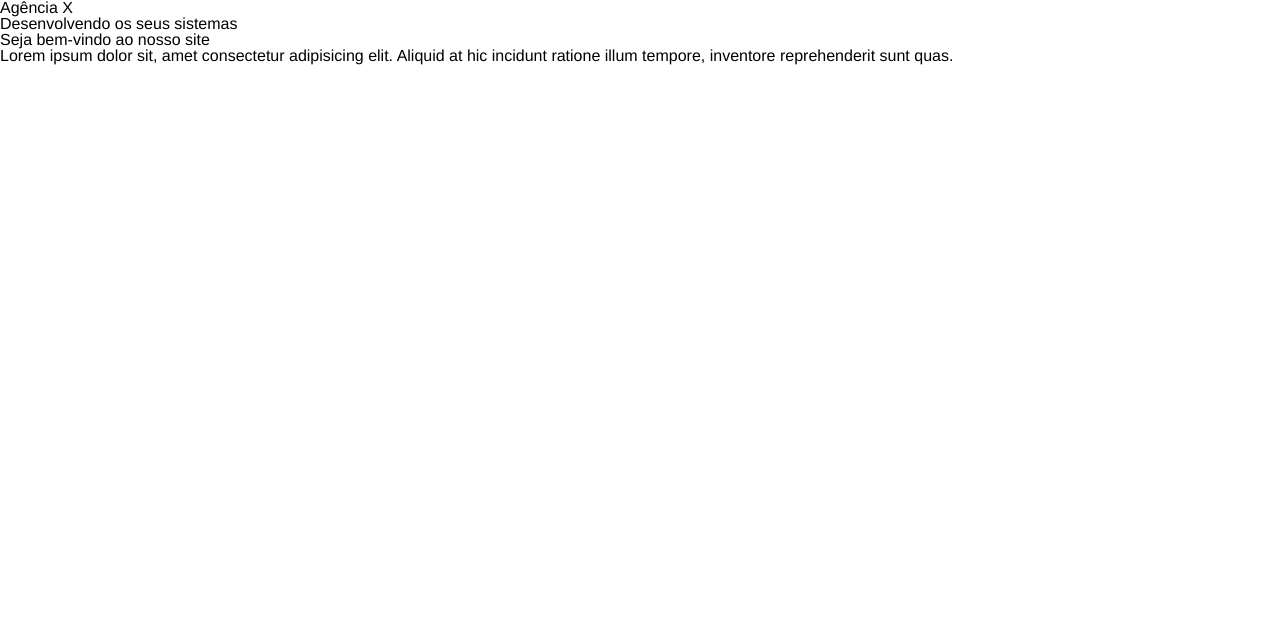
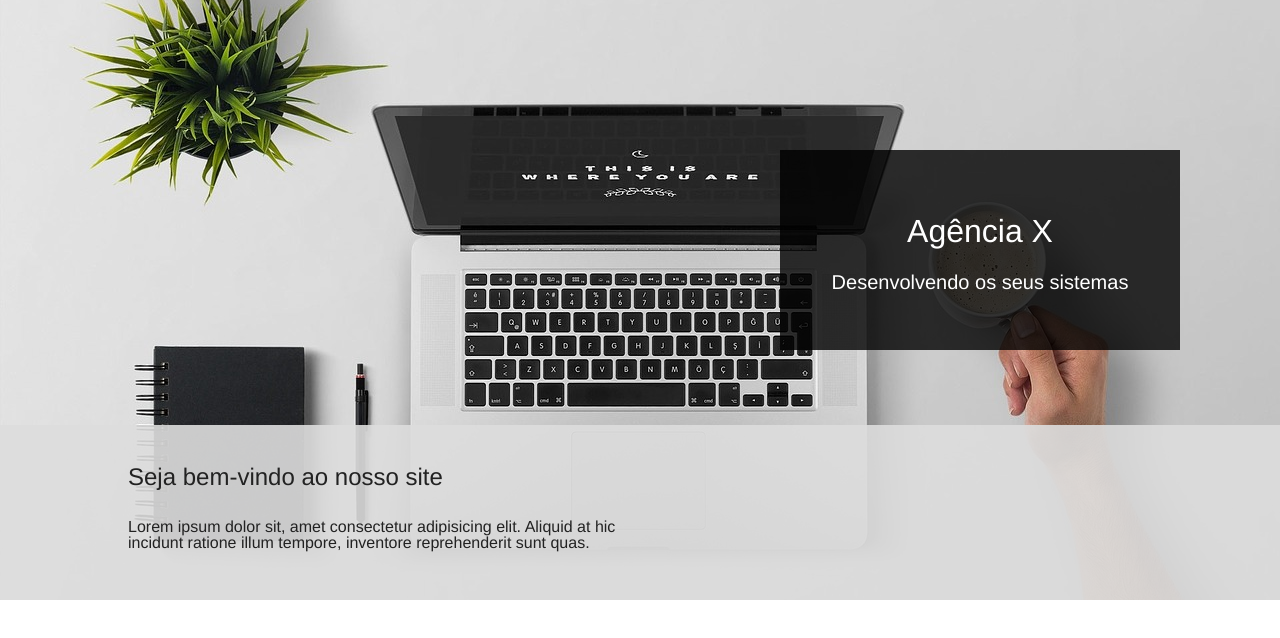
Before and after one commit to f-nely/agencia-X, a plain HTML site: page agenciaX/index.html in a window 1280 px wide. Drawn offline with Linux system fonts and the light colour scheme.

Commit message:
Finalizando css do header

```diff
--- a/agenciaX/css/styles.css
+++ b/agenciaX/css/styles.css
@@ -3,3 +3,78 @@
 html {
     font-family: Helvetica, sans-serif;
 }
+
+/* banner */
+
+.banner {
+    width: 100%;
+    height: 600px;
+    background-image: url('../img/capa2.jpg');
+    background-position: center;
+    position: relative;
+}
+
+.box-container {
+    width: 400px;
+    height: 200px;
+    text-align: center;
+    position: absolute;
+    right: 100px;
+    bottom: 250px;
+}
+
+.box-background {
+    width: 100%;
+    height: 100%;
+    background-color: #000;
+    opacity: .8;
+    position: relative;
+}
+
+.box-banner-title {
+    position: absolute;
+    width: 100%;
+    text-align: center;
+    top: 0;
+    color: #FFF;
+    padding-top: 65px;
+}
+
+.box-banner-title h1 {
+    font-size: 32px;
+    margin-bottom: 25px;
+}
+
+.box-banner-title p {
+    font-size: 20px;
+}
+
+.company-info-container {
+    position: absolute;
+    bottom: 0;
+    width: 100%;
+    height: 175px;
+}
+
+.company-info-background {
+    width: 100%;
+    height: 100%;
+    background-color: #DDD;
+    opacity: .9;
+}
+
+.company-info-titlebox {
+    position: absolute;
+    padding-left: 10%;
+    top: 40px;
+    width: 500px;
+}
+
+.company-info-titlebox h2, .company-info-titlebox p {
+    color: #222;
+}
+
+.company-info-titlebox h2 {
+    margin-bottom: 30px;
+    font-size: 24px;
+}
```
